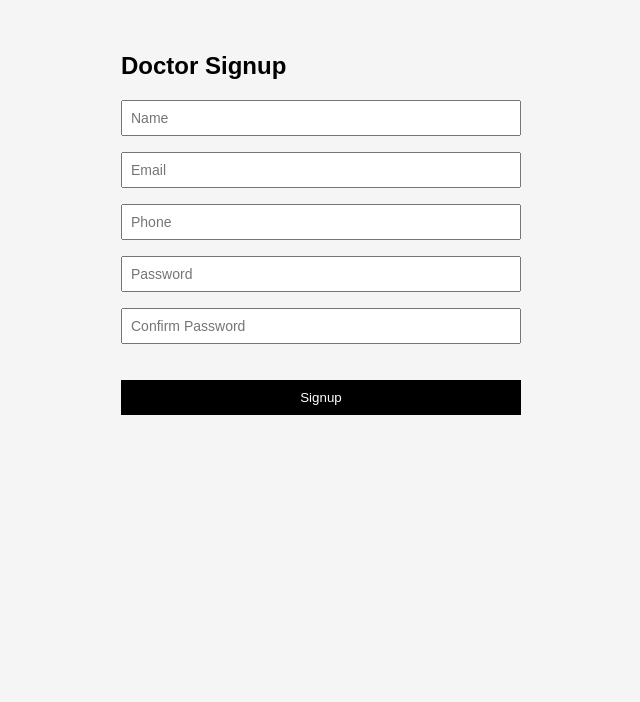
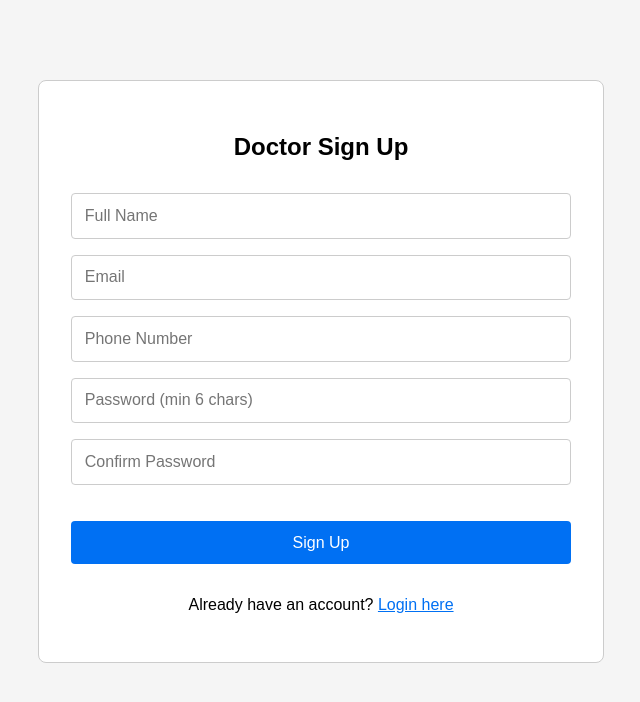
Before and after one commit to Masum-Billah-Azadi/doctor-manager, a Next.js app: page /signup in a window 1280 px wide. Shown: the top 702 px of the page, without its empty margins (319-959 px from the left). Built offline with nearby package versions, Linux system fonts and the light colour scheme.

Commit message:
Login,Signup and google work properly

```diff
--- a/app/api/auth/[...nextauth]/route.js
+++ b/app/api/auth/[...nextauth]/route.js
@@ -1,6 +1,8 @@
 import dbConnect from "@/lib/dbConnect";
 import Doctor from "@/models/Doctor";
+import bcrypt from "bcryptjs";
 import NextAuth from "next-auth";
+import CredentialsProvider from "next-auth/providers/credentials";
 import GoogleProvider from "next-auth/providers/google";
 
 export const authOptions = {
@@ -9,12 +11,37 @@ export const authOptions = {
       clientId: process.env.GOOGLE_CLIENT_ID,
       clientSecret: process.env.GOOGLE_CLIENT_SECRET,
     }),
+    CredentialsProvider({
+      name: "Credentials",
+      credentials: {
+        email: {},
+        password: {},
+      },
+      async authorize(credentials) {
+        await dbConnect();
+        const doctor = await Doctor.findOne({ email: credentials.email });
+
+        if (!doctor || !doctor.password) return null;
+
+        const isValid = await bcrypt.compare(credentials.password, doctor.password);
+        if (!isValid) return null;
+
+        return {
+          id: doctor._id,
+          email: doctor.email,
+          name: doctor.name,
+          phone: doctor.phone,
+        };
+      },
+    }),
   ],
+
   callbacks: {
-    async signIn({ user }) {
-      try {
-        await dbConnect();
+    async signIn({ user, account }) {
+      await dbConnect();
 
+      // Handle Google signup for first-time users
+      if (account.provider === "google") {
         const existingDoctor = await Doctor.findOne({ email: user.email });
 
         if (!existingDoctor) {
@@ -22,20 +49,17 @@ export const authOptions = {
             name: user.name,
             email: user.email,
             image: user.image,
-            phone: null, // optional: you can let doctor edit later
+            phone: null,
+            password: undefined, // No password for Google
           });
         }
+      }
 
-        return true;
-      } catch (error) {
-        console.error("Sign-in error:", error);
-        return false;
-      }
+      return true;
     },
 
     async session({ session }) {
       await dbConnect();
-
       const doctor = await Doctor.findOne({ email: session.user.email });
 
       if (doctor) {
@@ -47,6 +71,10 @@ export const authOptions = {
       return session;
     },
   },
+
+  pages: {
+    signIn: "/login",
+  },
 };
 
 const handler = NextAuth(authOptions);
--- a/app/signup/page.jsx
+++ b/app/signup/page.jsx
@@ -1,19 +1,49 @@
 'use client';
+
+import { signIn } from 'next-auth/react';
+import Link from 'next/link';
+import { useRouter } from 'next/navigation';
 import { useState } from 'react';
-import { useRouter } from 'next/navigation';
 
 export default function SignupPage() {
   const router = useRouter();
-  const [form, setForm] = useState({ name: '', email: '', phone: '', password: '', confirmPassword: '' });
+  const [form, setForm] = useState({
+    name: '',
+    email: '',
+    phone: '',
+    password: '',
+    confirmPassword: '',
+  });
   const [error, setError] = useState('');
+  const [loading, setLoading] = useState(false);
 
-  const validatePhone = (phone) => /^01[3-9]\d{8}$/.test(phone); // Bangladesh format
+  const handleChange = (e) => {
+    setForm({ ...form, [e.target.name]: e.target.value });
+  };
 
   const handleSubmit = async (e) => {
     e.preventDefault();
+    setLoading(true);
+    setError('');
 
-    if (!validatePhone(form.phone)) return setError('Invalid phone number format');
-    if (form.password !== form.confirmPassword) return setError('Passwords do not match');
+    // Simple client-side validations
+    if (form.password.length < 6) {
+      setError('Password must be at least 6 characters');
+      setLoading(false);
+      return;
+    }
+
+    if (form.password !== form.confirmPassword) {
+      setError('Passwords do not match');
+      setLoading(false);
+      return;
+    }
+
+    if (!/^\d{10,15}$/.test(form.phone)) {
+      setError('Invalid phone number format');
+      setLoading(false);
+      return;
+    }
 
     try {
       const res = await fetch('/api/manual-signup', {
@@ -23,45 +53,146 @@ export default function SignupPage() {
       });
 
       const data = await res.json();
+      if (res.ok) {
+        // Auto-login
+        const login = await signIn('credentials', {
+          redirect: false,
+          email: form.email,
+          password: form.password,
+        });
 
-      if (res.ok) {
-        router.push('/api/auth/signin'); // auto-login handled in API route or show success
+        if (login?.ok) {
+          router.push('/dashboard');
+        } else {
+          setError('Auto-login failed. Try logging in manually.');
+        }
       } else {
         setError(data.error || 'Signup failed');
       }
     } catch (err) {
       setError('Something went wrong');
+    } finally {
+      setLoading(false);
     }
   };
 
   return (
-    <div className="container">
-      <h2>Doctor Signup</h2>
-      <form onSubmit={handleSubmit}>
-        <input type="text" name="name" placeholder="Name" onChange={(e) => setForm({ ...form, name: e.target.value })} required />
-        <input type="email" name="email" placeholder="Email" onChange={(e) => setForm({ ...form, email: e.target.value })} required />
-        <input type="text" name="phone" placeholder="Phone" onChange={(e) => setForm({ ...form, phone: e.target.value })} required />
-        <input type="password" name="password" placeholder="Password" onChange={(e) => setForm({ ...form, password: e.target.value })} required />
-        <input type="password" name="confirmPassword" placeholder="Confirm Password" onChange={(e) => setForm({ ...form, confirmPassword: e.target.value })} required />
-        {error && <p className="error">{error}</p>}
-        <button type="submit">Signup</button>
+    <div style={styles.container}>
+      <form onSubmit={handleSubmit} style={styles.form}>
+        <h2 style={styles.title}>Doctor Sign Up</h2>
+
+        <input
+          name="name"
+          placeholder="Full Name"
+          value={form.name}
+          onChange={handleChange}
+          required
+          style={styles.input}
+        />
+
+        <input
+          name="email"
+          type="email"
+          placeholder="Email"
+          value={form.email}
+          onChange={handleChange}
+          required
+          style={styles.input}
+        />
+
+        <input
+          name="phone"
+          placeholder="Phone Number"
+          inputMode="numeric"
+          pattern="\d{10,15}"
+          value={form.phone}
+          onChange={handleChange}
+          required
+          style={styles.input}
+        />
+
+        <input
+          name="password"
+          type="password"
+          placeholder="Password (min 6 chars)"
+          value={form.password}
+          onChange={handleChange}
+          required
+          style={styles.input}
+        />
+
+        <input
+          name="confirmPassword"
+          type="password"
+          placeholder="Confirm Password"
+          value={form.confirmPassword}
+          onChange={handleChange}
+          required
+          style={styles.input}
+        />
+
+        <button type="submit" disabled={loading} style={styles.button}>
+          {loading ? 'Creating Account...' : 'Sign Up'}
+        </button>
+
+        {error && <p style={styles.error}>{error}</p>}
+
+        <p style={{ textAlign: 'center', marginTop: '1rem' }}>
+          Already have an account?{' '}
+          <Link href="/login" style={{ color: '#0070f3', textDecoration: 'underline' }}>
+            Login here
+          </Link>
+        </p>
       </form>
 
       <style jsx>{`
-        .container {
-          max-width: 400px;
-          margin: auto;
-          padding: 2rem;
-        }
-        form {
-          display: flex;
-          flex-direction: column;
-          gap: 1rem;
-        }
-        .error {
-          color: red;
+        @media (max-width: 600px) {
+          div {
+            padding: 1rem !important;
+          }
         }
       `}</style>
     </div>
   );
 }
+
+const styles = {
+  container: {
+    maxWidth: '500px',
+    margin: 'auto',
+    marginTop: '5rem',
+    padding: '2rem',
+    border: '1px solid #ccc',
+    borderRadius: '8px',
+    backgroundColor: '#fff',
+  },
+  title: {
+    textAlign: 'center',
+    marginBottom: '1rem',
+  },
+  form: {
+    display: 'flex',
+    flexDirection: 'column',
+    gap: '1rem',
+  },
+  input: {
+    padding: '0.8rem',
+    borderRadius: '4px',
+    border: '1px solid #ccc',
+    fontSize: '1rem',
+  },
+  button: {
+    padding: '0.8rem',
+    fontSize: '1rem',
+    backgroundColor: '#0070f3',
+    color: 'white',
+    border: 'none',
+    borderRadius: '4px',
+    cursor: 'pointer',
+  },
+  error: {
+    color: 'red',
+    textAlign: 'center',
+    fontWeight: 500,
+  },
+};
--- a/models/Doctor.js
+++ b/models/Doctor.js
@@ -1,14 +1,27 @@
 import mongoose from "mongoose";
 
 const doctorSchema = new mongoose.Schema({
-  name: String,
-  email: { type: String, unique: true },
-  image: String,
-  address: String,
-  phone: { type: String, default: null },
-  password: { type: String, required: true },
-});
+  name: { type: String, required: true },
+  email: { type: String, unique: true, required: true },
+  image: { type: String, default: "" }, // for Google profile picture (optional)
+  address: { type: String, default: "" },
+  phone: {
+    type: String,
+    validate: {
+      validator: function (v) {
+        return /^(\+?\d{1,3}[- ]?)?\d{10}$/.test(v);
+      },
+      message: props => `${props.value} is not a valid phone number!`,
+    },
+    default: "",
+  },
+  password: { type: String, required: false }, // required: false for Google-auth users
+  provider: {
+    type: String,
+    enum: ["google", "manual"],
+    default: "manual",
+  },
+}, { timestamps: true });
 
 const Doctor = mongoose.models.Doctor || mongoose.model("Doctor", doctorSchema);
-
 export default Doctor;
```
Also changed, not shown: app/api/auth/signup/route.js (+28 -0 lines), app/login/page.jsx (+123 -25 lines).
